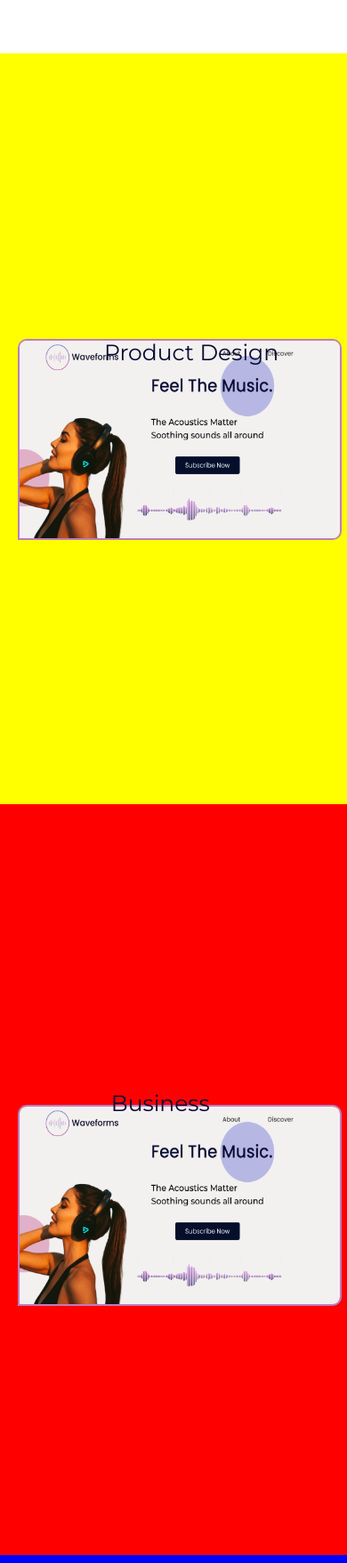
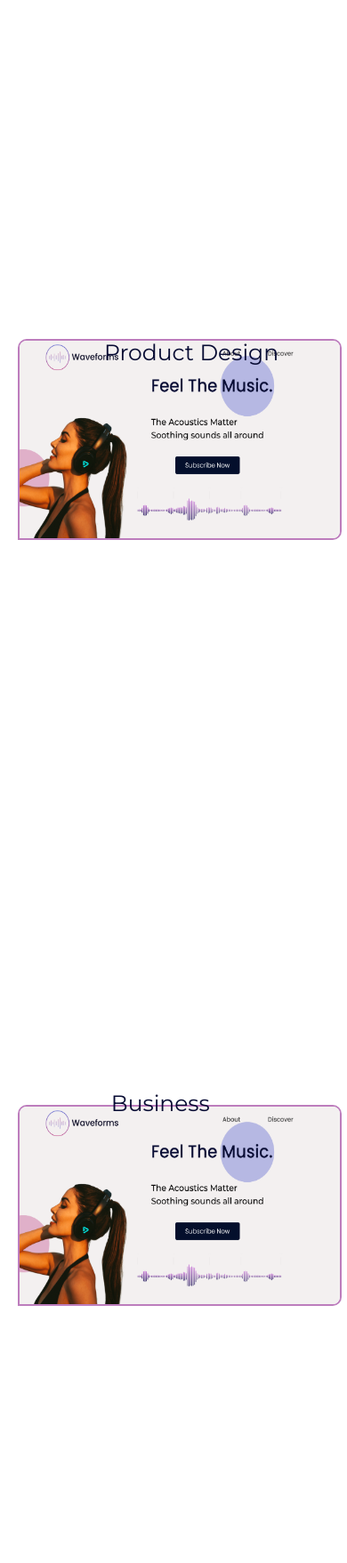
Before and after one commit to theneilsen/LandingPage, a plain HTML site: page index.html in a window 390 px wide. Shown: the part 1628-3385 px from the top of the page at 89% size. Drawn offline with nearby package versions, Linux system fonts and the light colour scheme.

Commit message:
Update style.css

```diff
--- a/style.css
+++ b/style.css
@@ -466,20 +466,20 @@ footer ul{
         margin: 0 auto;
         min-width: 391px;
         max-height: 100vh;
-        background: yellow;
+        background: white;
         overflow-x: hidden;
     }
     .page4{
         margin: 0 auto;
         min-width: 391px;
         max-height: 100vh;
-        background: red;
+        background: white;
     }
     .page5{
         margin: 0 auto;
         min-width: 391px;
         max-height: 100vh;
-        background: blue;
+        background: white;
     }
     footer {
         min-width: 391px;
```
